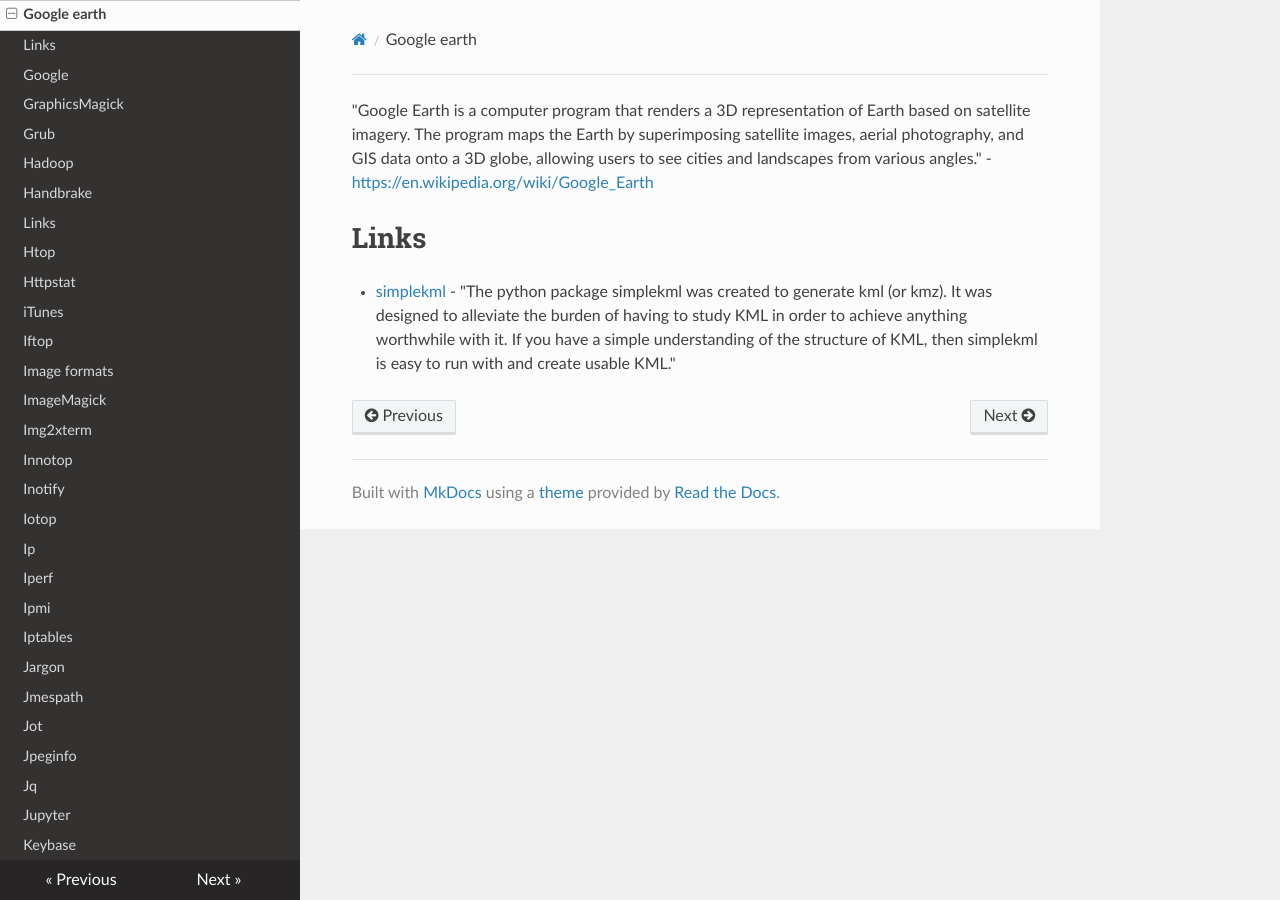
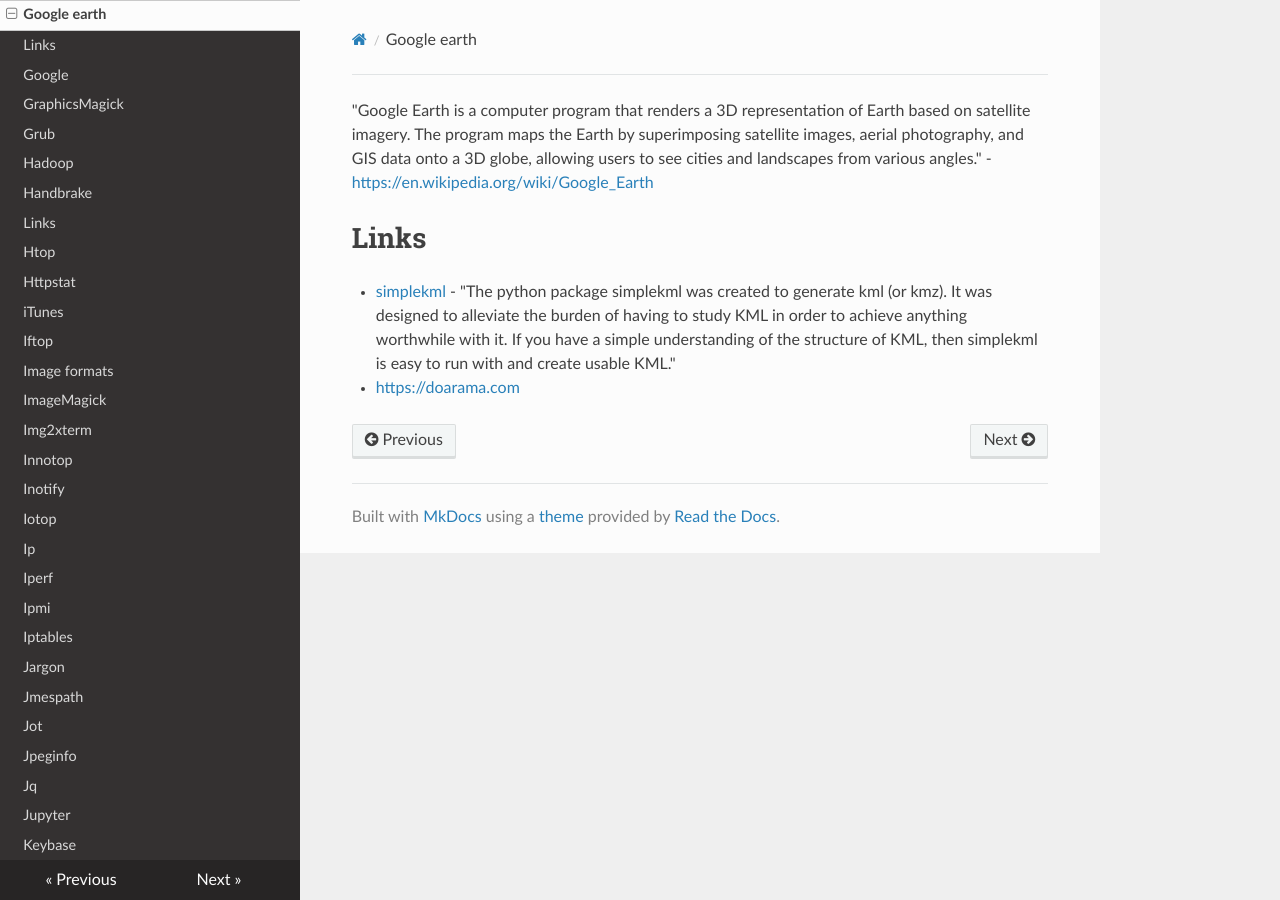
Before and after one commit to lando-cal/tech-notes, an MkDocs documentation site: the page built from docs/google-earth.md, in a window 1280 px wide. Built offline with MkDocs 1.6.1, drawn with Linux system fonts in a browser that asks for light colours; nearby versions of some CDN libraries.

Commit message:
Add link

```diff
--- a/docs/google-earth.md
+++ b/docs/google-earth.md
@@ -3,3 +3,4 @@
 # Links
 
 - [simplekml](https://simplekml.readthedocs.io/en/latest/) - "The python package simplekml was created to generate kml (or kmz). It was designed to alleviate the burden of having to study KML in order to achieve anything worthwhile with it. If you have a simple understanding of the structure of KML, then simplekml is easy to run with and create usable KML."
+- <https://doarama.com>
```
